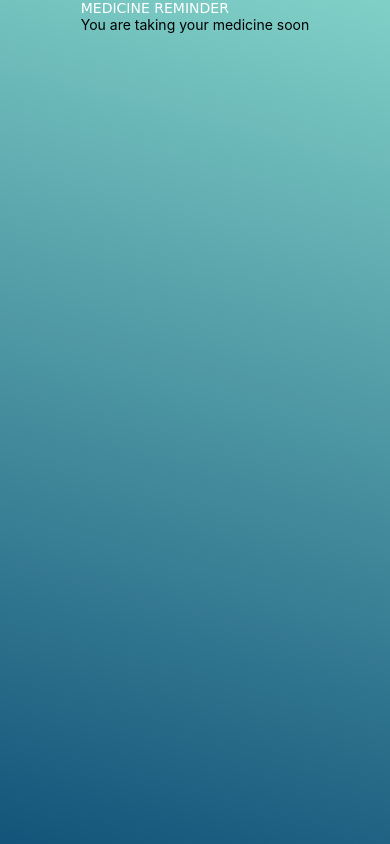
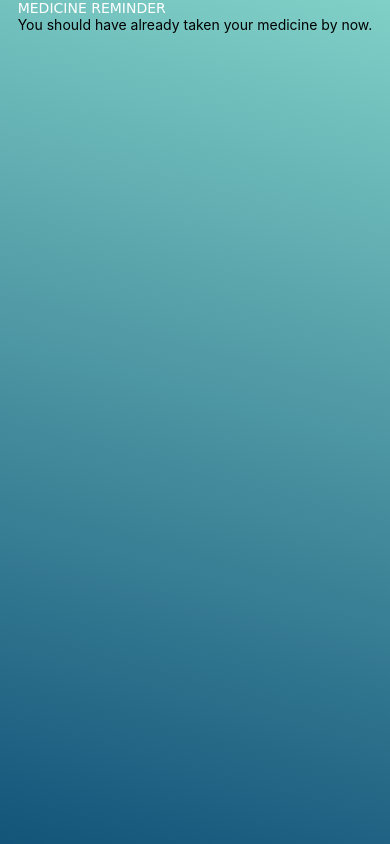
Before and after one commit to harpreets595/React-Native-Simple-project-Medicine-Reminder, a React Native app: screen / in a window 390 px wide. Built offline with nearby package versions, Linux system fonts and the light colour scheme.

Commit message:
fixed stlying and minutes

```diff
--- a/App.js
+++ b/App.js
@@ -3,6 +3,10 @@ import { StyleSheet, Button, Text, View, SafeAreaView } from 'react-native';
 //components.
 import Navbar from './Navbar';
 import Reminder from './Reminder';
+import styled from 'styled-components/native';
+
+
+
 
 
 export default function App() {
@@ -16,29 +20,27 @@ export default function App() {
   return (
     //SAFE AREA VIEW.
     //ensures padding space across all mobile.
-    <SafeAreaView style={styles.container}>
-      <View style={styles.wrapper}>
+    <StyledSafeAreaView>
+      <StyledView >
         {/* ----------------NAVBAR----------------- */}
         <Navbar />
         {/* ----------------REMINDER----------------- */}
         <Reminder />
-      </View>
-    </SafeAreaView>
+      </StyledView>
+    </StyledSafeAreaView>
   );
 }
 
-const styles = StyleSheet.create({
-  container: {
-    backgroundImage: 'linear-gradient(15deg, #13547a 0%, #80d0c7 100%)',
-    height: '100vh',
-    width: '100vw',
-    alignItems: 'center',
-  },
-  wrapper: {
+
+const StyledView = styled.View`
+
+`
 
 
+const StyledSafeAreaView = styled.SafeAreaView`
+    background-image: linear-gradient(15deg, #13547a 0%, #80d0c7 100%);
+    height: 100vh;
+    width: 100vw;
+    align-items: center;
 
-  }
-
-
-});
+`
--- a/Navbar/Navbar.js
+++ b/Navbar/Navbar.js
@@ -1,35 +1,29 @@
 import React from 'react'
 import { StyleSheet, Button, Text, View } from 'react-native';
+import styled from 'styled-components/native';
+
 
 //navbar is being called in app...
 const Navbar = () => {
     return (
-        <View style={styles.container}>
-            <Text style={styles.title}>MEDICINE REMINDER</Text>
-        </View>
+        <StyledNavView>
+            <StyledNavText>MEDICINE REMINDER</StyledNavText>
+        </StyledNavView>
     )
 }
 
 export default Navbar;
 
-const styles = StyleSheet.create({
-    container: {
-
-
-    },
-    title: {
-        width: '100%',
-        color: 'white',
-        fontFamily: "Comic Sans MS",
-        alignItems: 'center',
 
 
 
+const StyledNavView = styled.View`
+`
 
+const StyledNavText = styled.Text`
+        width: 100%;
+        color: white;
+        font-family: "Comic Sans MS";
+        align-Items: 'center',
 
-
-
-    }
-
-
-});
+`
--- a/Reminder/Reminder.js
+++ b/Reminder/Reminder.js
@@ -1,6 +1,8 @@
 import React, { useEffect, useState } from 'react'
 import { StyleSheet, Button, Text, View, Modal, TouchableHighlight } from 'react-native';
 import { medicineReminder } from '../data';
+import styled from 'styled-components/native';
+
 
 //array of days from medicineReminder object. -> [wednesday, sunday]
 const dayArray = Object.keys(medicineReminder);
@@ -18,14 +20,16 @@ const Reminder = () => {
         //current day - will convert anyday (wednesday => wed)
         let getDay = new Date().toDateString().split(' ')[0].toLowerCase();
         //get minutes.
-        let currentMinutes = new Date().getMinutes();
+        let date = new Date();
+        let currentMinutes = date.getHours() * 60 + date.getMinutes()
+
         //get hour
         let getHours = new Date().getHours();
-
 
         //get minutes for current date
         dayArray.forEach((day) => {
             //only if it is the same day.
+
             if (day === getDay) {
                 if (currentMinutes === medicineReminder[day].time) {
                     setMessage(`${medicineReminder[day].message} - It is 12pm.`)
@@ -48,9 +52,9 @@ const Reminder = () => {
 
 
         <View>
-            {message !== null && <Text style={styles.mainMsg}>
+            {message !== null && <StyledReminderMessageText>
                 {message}
-            </Text>}
+            </StyledReminderMessageText>}
 
         </View>
     )
@@ -59,10 +63,8 @@ const Reminder = () => {
 
 export default Reminder;
 
-const styles = StyleSheet.create({
-    mainMsg: {
 
 
+const StyledReminderMessageText = styled.Text`
 
-    }
-});
+`
```
